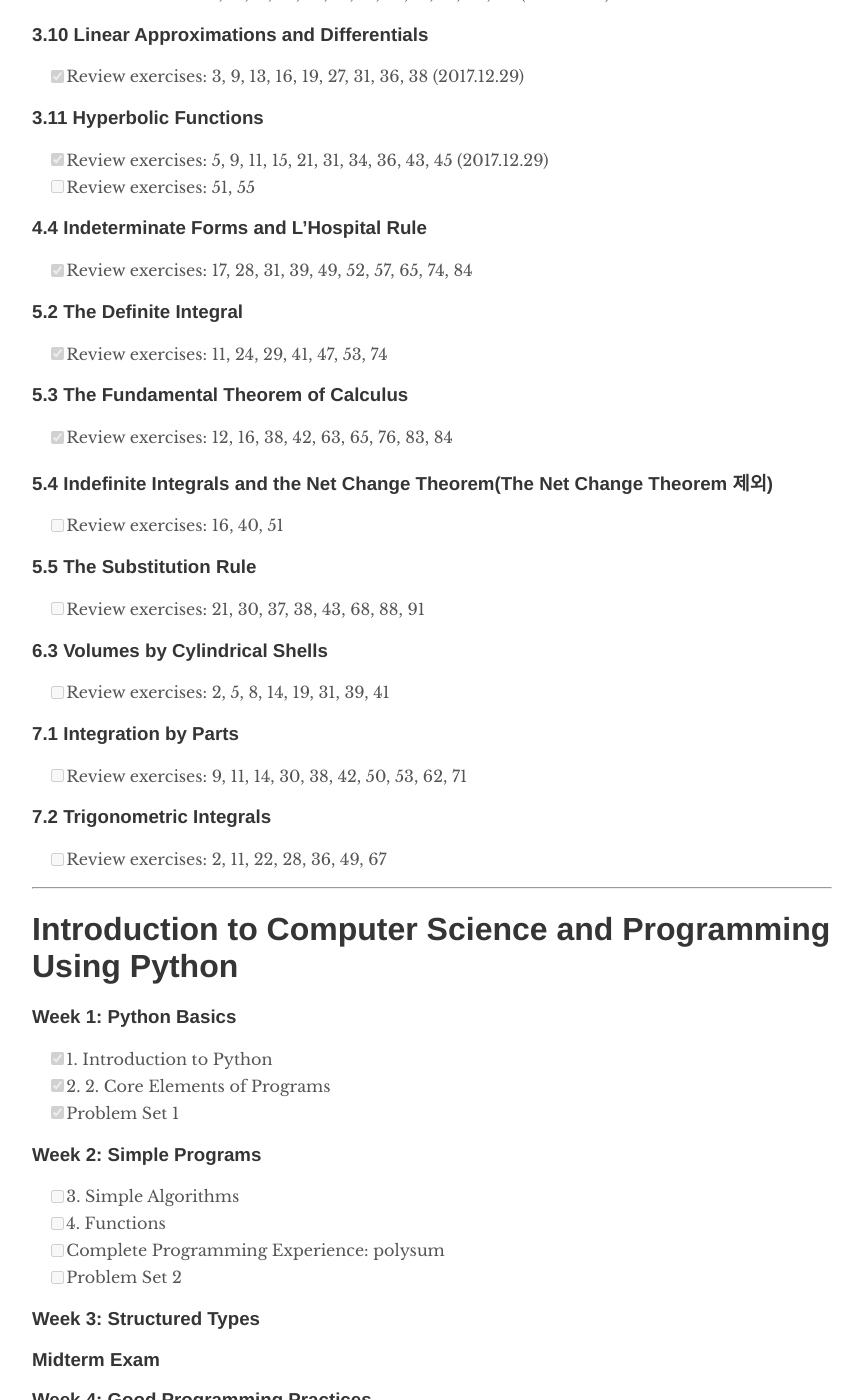
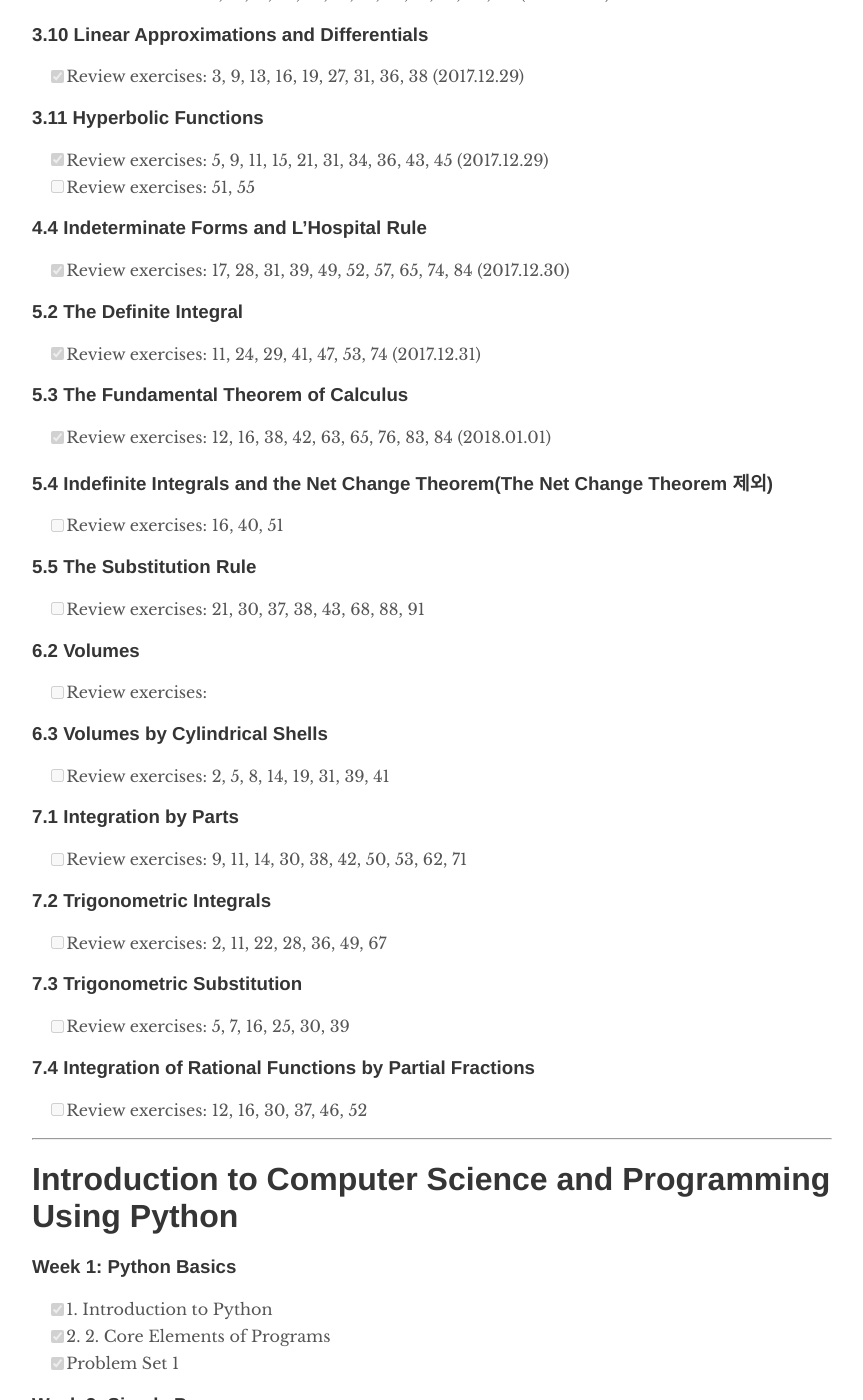
Before and after one commit to trilliwon/ABL, a Jekyll site: the page built from _posts/2100-08-19-doing-list.md, in a window 1280 px wide and 1400 px high, scrolled down 579 px. Shown: the whole window, without its empty margins (208-1071 px from the left). Built offline with Jekyll 4.4.1, drawn with Linux system fonts in a browser that asks for light colours; nearby versions of some CDN libraries.

Commit message:
Mon Jan  1 17:48:57 KST 2018

```diff
--- a/_posts/2100-08-19-doing-list.md
+++ b/_posts/2100-08-19-doing-list.md
@@ -25,19 +25,22 @@
   - [ ] Review exercises: 51, 55
 
 ### 4.4 Indeterminate Forms and L'Hospital Rule
-  - [x] Review exercises: 17, 28, 31, 39, 49, 52, 57, 65, 74, 84
+  - [x] Review exercises: 17, 28, 31, 39, 49, 52, 57, 65, 74, 84 (2017.12.30)
 
 ### 5.2 The Definite Integral
-  - [x] Review exercises: 11, 24, 29, 41, 47, 53, 74
+  - [x] Review exercises: 11, 24, 29, 41, 47, 53, 74 (2017.12.31)
 
 ### 5.3 The Fundamental Theorem of Calculus
-  - [x] Review exercises: 12, 16, 38, 42, 63, 65, 76, 83, 84
+  - [x] Review exercises: 12, 16, 38, 42, 63, 65, 76, 83, 84 (2018.01.01)
 
 ### 5.4 Indefinite Integrals and the Net Change Theorem(The Net Change Theorem 제외)
   - [ ] Review exercises: 16, 40, 51
 
 ### 5.5 The Substitution Rule
   - [ ] Review exercises: 21, 30, 37, 38, 43, 68, 88, 91
+
+### 6.2 Volumes
+  - [ ] Review exercises:
 
 ### 6.3 Volumes by Cylindrical Shells
   - [ ] Review exercises: 2, 5, 8, 14, 19, 31, 39, 41
@@ -47,6 +50,13 @@
 
 ### 7.2 Trigonometric Integrals
   - [ ] Review exercises: 2, 11, 22, 28, 36, 49, 67
+
+###	7.3 Trigonometric Substitution
+  - [ ] Review exercises: 5, 7, 16, 25, 30, 39
+
+### 7.4 Integration of Rational Functions by Partial Fractions
+  - [ ] Review exercises: 12, 16, 30, 37, 46, 52
+
 
 ---
 
```
